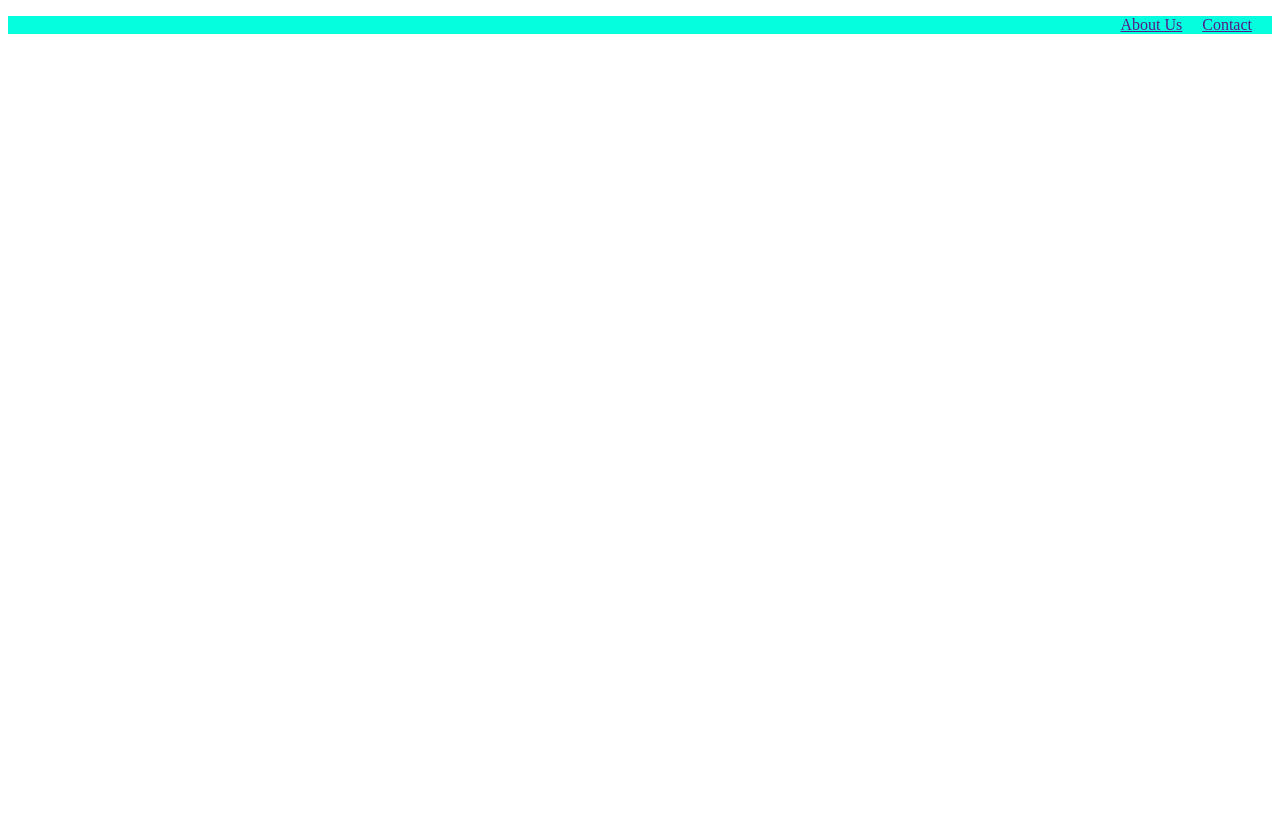
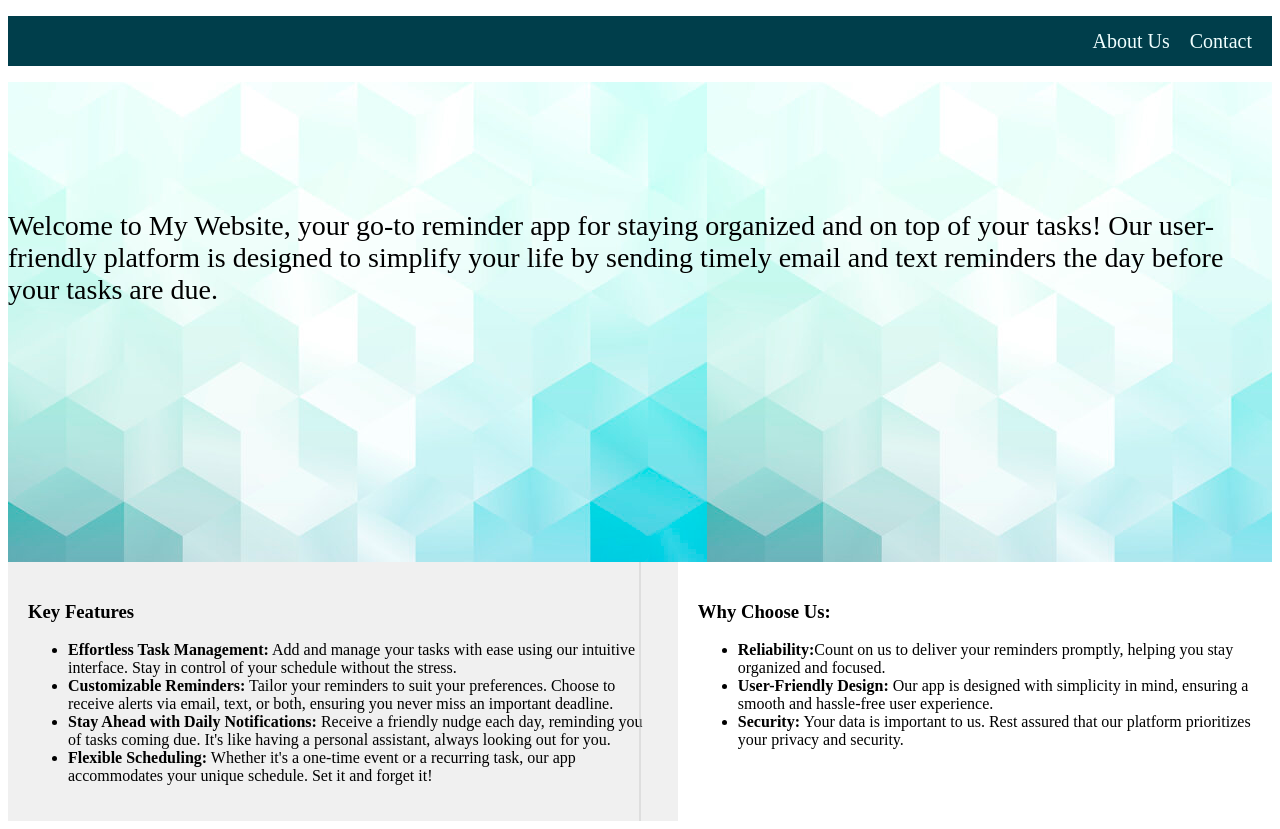
Before and after one commit to nilcoder09/reminder_app, a PHP site: page /w.html in a window 1280 px wide. Before the commit the page ends 34 px from the top, so only its background shows below. Run offline with PHP 8.4, Linux system fonts and the light colour scheme.

Commit message:
design updates

```diff
--- a/w.html
+++ b/w.html
@@ -11,5 +11,31 @@
             <li><a href="">Contact</a></li>
         </ul>
        </div>
+       <div class="description">
+        <p>
+            Welcome to My Website, your go-to reminder app for staying organized and on top of your tasks! Our user-friendly platform is designed to simplify your life by sending timely email and text reminders the day before your tasks are due.
+        </p>
+       </div>
+       <div class="footer">
+        <div class="leftpart">
+            <h3>
+                Key Features
+            </h3>
+            <ul>
+                <li><b>Effortless Task Management:</b> Add and manage your tasks with ease using our intuitive interface. Stay in control of your schedule without the stress.</li>
+                <li><b>Customizable Reminders:</b> Tailor your reminders to suit your preferences. Choose to receive alerts via email, text, or both, ensuring you never miss an important deadline.</li>
+                <li><b>Stay Ahead with Daily Notifications:</b> Receive a friendly nudge each day, reminding you of tasks coming due. It's like having a personal assistant, always looking out for you.</li>
+                <li><b>Flexible Scheduling:</b> Whether it's a one-time event or a recurring task, our app accommodates your unique schedule. Set it and forget it!</li>
+            </ul>
+        </div>
+        <div class="rightpart">
+            <h3>Why Choose Us:</h3>
+            <ul>
+                <li><b>Reliability:</b>Count on us to deliver your reminders promptly, helping you stay organized and focused.</li>
+                <li><b>User-Friendly Design: </b>Our app is designed with simplicity in mind, ensuring a smooth and hassle-free user experience.</li>
+                <li><b>Security:</b> Your data is important to us. Rest assured that our platform prioritizes your privacy and security.</li>
+            </ul>
+        </div>
+       </div>
     </body>
 </html>
--- a/welcomepage.css
+++ b/welcomepage.css
@@ -1,11 +1,62 @@
 .navbar{
     display: flex;
     justify-content: flex-end;
+    align-items: center;
     list-style: none;
     padding: 0;
-    background-color: rgb(5, 255, 222);
+    background-color: rgb(0, 62, 75);
+    height: 50px;
 }
 
 .navbar li {
+
     margin-right: 20px; /* Adjust the margin as needed */
 }
+
+.navbar li a{
+    color: azure;
+    text-decoration: none;
+    font-size: 20px;
+}
+
+.footer{
+    display: flex;
+    width: 100%;
+    flex: 1;
+    position: relative;
+}
+
+.footer::before {
+    content: '';
+    position: absolute;
+    top: 0;
+    bottom: 0;
+    left: 50%;
+    border-left: 1px solid #ccc; /* Adjust line color */
+    transform: translateX(-50%);
+}
+
+.leftpart,
+.rightpart {
+    padding: 20px;
+    box-sizing: border-box;
+}
+
+/* Add your own styles for the content */
+.leftpart {
+    background-color: #f0f0f0; /* Adjust left section background color */
+}
+
+.rightpart {
+    background-color: #ffffff; /* Adjust right section background color */
+    width: 84%;
+}
+
+.description{
+    margin-top: 0px;
+    font-size: 28px;
+    font-family: 'Times New Roman', Times, serif;
+    height: 380px;
+    background-image: url("back.jpeg");
+    padding-top: 100px;
+}
```
Also changed, not shown: back.jpeg (added).
